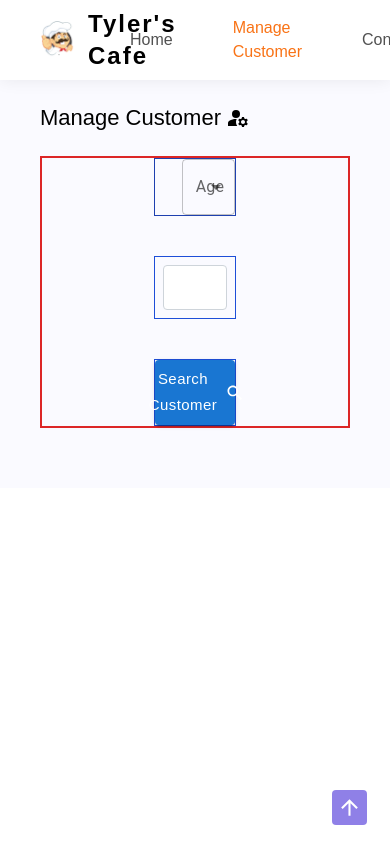
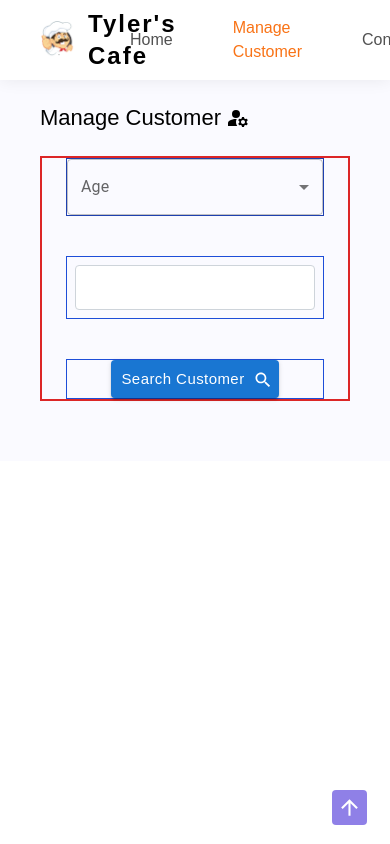
Before and after one commit to AshanSandeep06/Food-Shop-System, a React (Create React App) app in the folder frontend/: page /manage_customer in a window 390 px wide. Built offline with nearby package versions, Linux system fonts and the light colour scheme.

Commit message:
Content Updated in ManageCustomer Component

```diff
--- a/frontend/src/pages/ManageCustomer/ManageCustomer.tsx
+++ b/frontend/src/pages/ManageCustomer/ManageCustomer.tsx
@@ -51,9 +51,9 @@ const ManageCustomer = () => {
         </div>
       </section>
 
-      <section className="my-6 gap-10 border-2 px-28 border-red-600 grid grid-cols-1 sm:grid-cols-2 md:grid-cols-2 lg:grid-cols-3 justify-center flex-wrap">
-        <div className="border border-blue-800 flex justify-end items-center">
-          <FormControl className="w-2/3">
+      <section className="my-6 gap-10 border-2 px-6 lg:px-28 border-red-600 grid grid-cols-1 sm:grid-cols-2 md:grid-cols-2 lg:grid-cols-3 justify-center flex-wrap">
+        <div className="border border-blue-800 flex justify-center sm:justify-end items-center">
+          <FormControl className="sm:w-2/3 w-full md:w-full lg:w-3/4">
             <InputLabel id="demo-simple-select-label">Age</InputLabel>
             <Select
               labelId="demo-simple-select-label"
@@ -74,7 +74,7 @@ const ManageCustomer = () => {
           </FormControl>
         </div>
 
-        <div className="border border-blue-700 flex justify-start items-center">
+        <div className="border border-blue-700 md:flex md:justify-start md:col-start-3 md:col-end-4 items-center grid col-start-1 col-end-2 justify-center">
           <Button
             className="!px-[10px] !capitalize !font-poppins !font-normal !text-[15px]"
             variant="contained"
```
